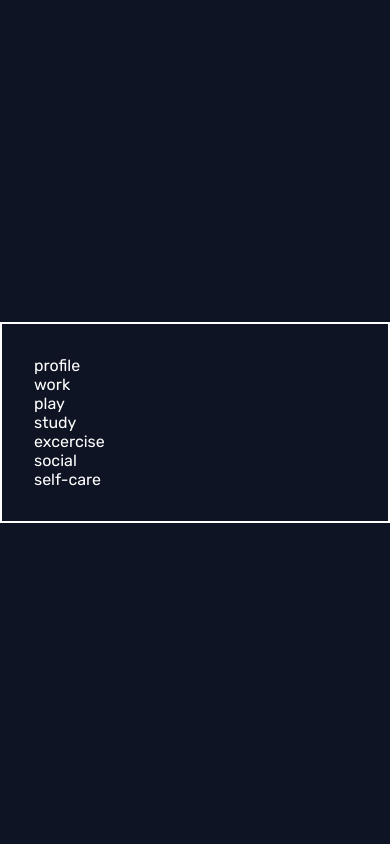
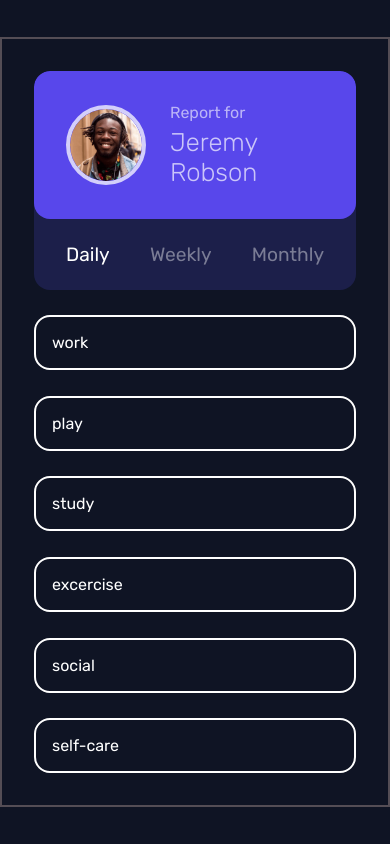
Before and after one commit to robiulsagor/fm-time-tracking-dashboard, a plain HTML site: page index.html in a window 390 px wide. Drawn offline with Linux system fonts and the light colour scheme.

Commit message:
feat: Profile Card section complete for small screen

```diff
--- a/index.html
+++ b/index.html
@@ -14,10 +14,24 @@
 </head>
 
 <body>
-
   <main class="wrapper">
     <section class="container">
-      <div class="card">profile</div>
+      <div class="card profile">
+        <div class="profile-info">
+          <img src="./images/image-jeremy.png" alt="Profile Picture" class="profile-picture">
+          <div class="profile-text">
+            <p class="profile-text__greeting">Report for</p>
+            <h1 class="profile-text__name">Jeremy Robson</h1>
+          </div>
+        </div>
+
+        <div class="profile-timeframe">
+          <button class="profile-timeframe__button active">Daily</button>
+          <button class="profile-timeframe__button">Weekly</button>
+          <button class="profile-timeframe__button">Monthly</button>
+        </div>
+      </div>
+
       <div class="card work"> work</div>
       <div class="card play"> play</div>
       <div class="card study"> study</div>
--- a/style.css
+++ b/style.css
@@ -36,11 +36,80 @@ body {
 
 .container {
   width: 100%;
-  max-width: 1000px;
+  max-width: 460px;
   margin: 0 auto;
   padding: 2rem;
-  border: 2px solid white;
+  border: 2px solid rgba(162, 141, 141, 0.471);
+  display: grid;
+  grid-template-columns: 1fr;
+  gap: 1.6rem;
 }
 
 .card {
+  border: 2px solid white;
+  padding: 1rem;
+  border-radius: 1rem;
+  overflow: hidden;
 }
+
+.card.profile {
+  padding: 0;
+  background: var(--Navy-900);
+  border: none;
+}
+
+.profile-info {
+  display: flex;
+  gap: 1.5rem;
+  align-items: center;
+  background: var(--purple-600);
+  border-radius: 1rem;
+  padding: 2rem;
+}
+
+.profile-picture {
+  width: 80px;
+  height: 80px;
+  border-radius: 50%;
+  border: 4px solid rgba(255, 255, 255, 0.737);
+}
+
+.profile-text {
+  display: flex;
+  flex-direction: column;
+  gap: 0.3rem;
+}
+
+.profile-text__greeting {
+  color: #ffffff98;
+  font-size: 1rem;
+}
+
+.profile-text__name {
+  color: #ffffffaf;
+  font-size: 1.6rem;
+  font-weight: 300;
+}
+
+/* ---- */
+.profile-timeframe {
+  padding: 1.5rem 2rem;
+  display: flex;
+  align-items: center;
+  justify-content: space-between;
+}
+
+.profile-timeframe__button {
+  background: transparent;
+  border: none;
+  color: hsla(0, 0%, 100%, 0.416);
+  cursor: pointer;
+  font-size: 1.2rem;
+  font-family: inherit;
+  transition: color 0.3s ease;
+}
+
+.profile-timeframe__button.active,
+.profile-timeframe__button:hover {
+  color: hsl(0, 0%, 100%);
+}
```
